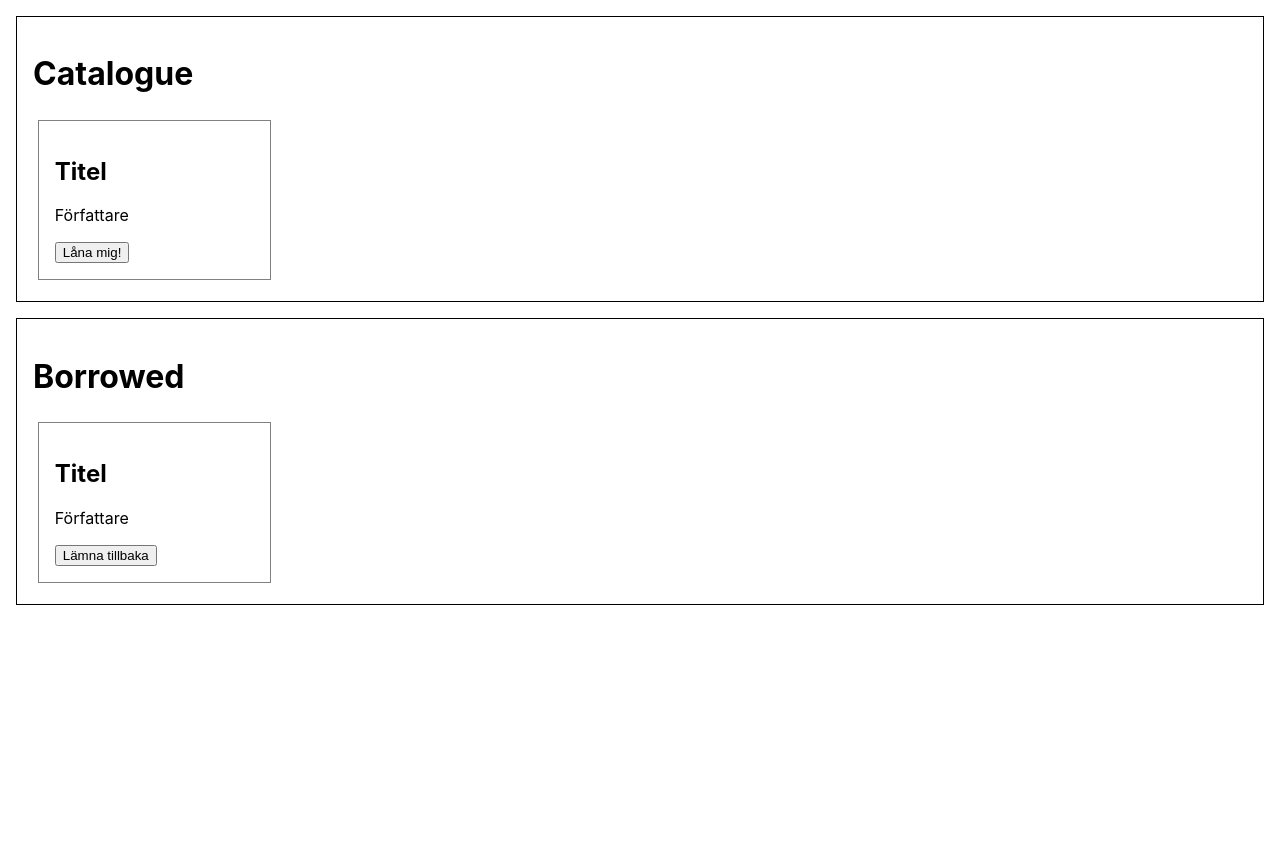
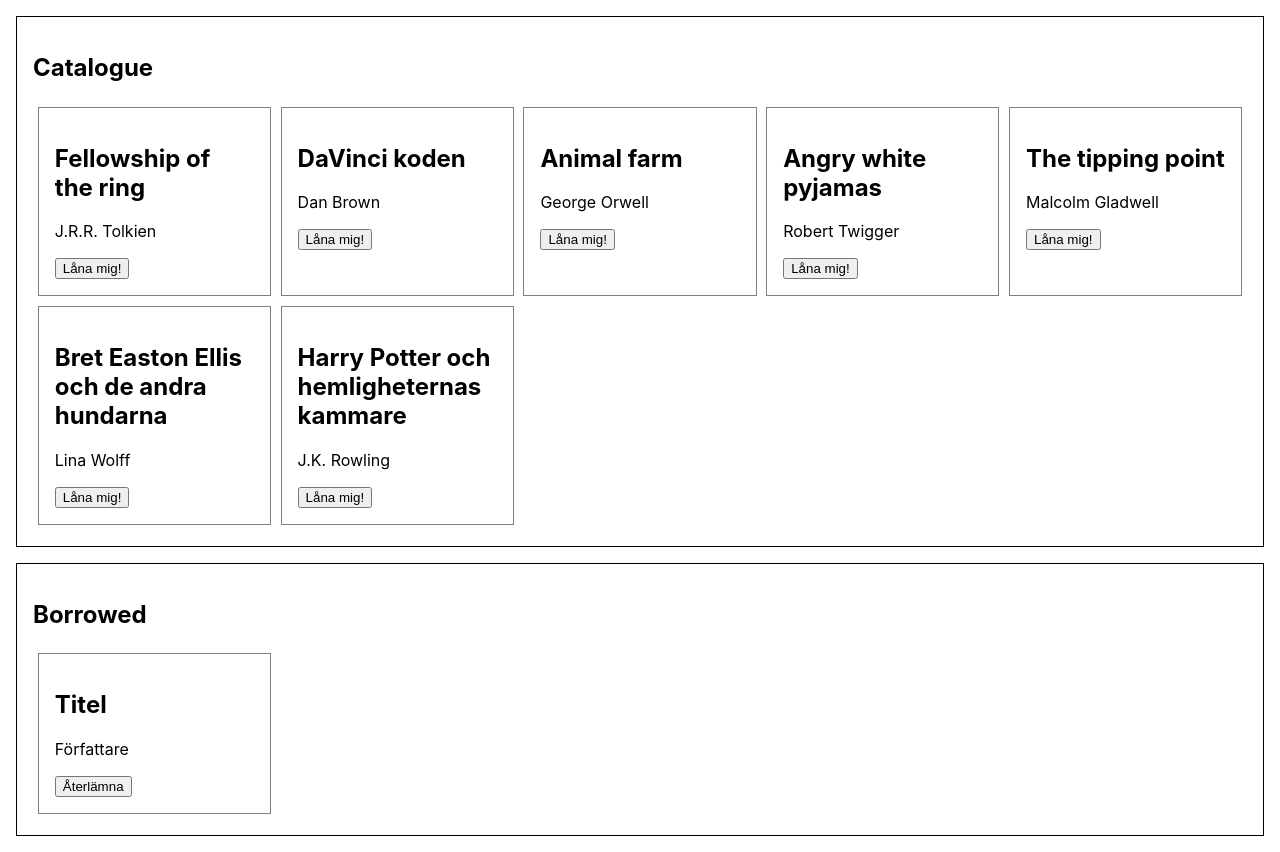
Before and after one commit to iths-sthm-feu20-effektiv/10-props-library, a React (Create React App) app: page / in a window 1280 px wide. Before the commit the page ends 800 px from the top, so only its background shows below. Built offline with nearby package versions, Linux system fonts and the light colour scheme.

Commit message:
Extracted HTML into components, feature folders

```diff
--- a/src/App.tsx
+++ b/src/App.tsx
@@ -1,34 +1,14 @@
 import React from 'react';
 import './App.css';
+import Catalogue from './components/catalogue/Catalogue'
+import BorrowList from './components/borrow/BorrowList'
 
 function App() {
     return (
         <main>
-            <div className="border">
-                <h1> Catalogue</h1>
+            <Catalogue />
 
-            	<div className="book-container">
-            		<div className="book-card">
-            			<h2>Titel</h2>
-            			<p> Författare </p>
-            			<button> Låna mig! </button>
-            		</div>
-
-            	</div>
-
-            </div>
-
-            <div className="border">
-    	       <h1> Borrowed </h1>
-
-            	<div className="book-container">
-            		<div className="book-card">
-            			<h2>Titel</h2>
-            			<p> Författare </p>
-            			<button> Lämna tillbaka</button>
-            		</div>
-            	</div>
-            </div>
+            <BorrowList />
         </main>
     );
 }
--- /dev/null
+++ b/src/components/borrow/BorrowList.tsx
@@ -0,0 +1,16 @@
+
+const BorrowList = () => (
+	<section className="border">
+	   <h1> Borrowed </h1>
+
+		<div className="book-container">
+			<div className="book-card">
+				<h2>Titel</h2>
+				<p> Författare </p>
+				<button> Återlämna </button>
+			</div>
+		</div>
+	</section>
+)
+
+export default BorrowList
--- /dev/null
+++ b/src/components/catalogue/Catalogue.tsx
@@ -0,0 +1,39 @@
+
+interface Book {
+	id: number,
+	title: string,
+	author: string
+}
+
+const books: Book[] = [
+	{ id: 1, title: 'Fellowship of the ring', author: 'J.R.R. Tolkien' },
+	{ id: 2, title: 'DaVinci koden', author: 'Dan Brown' },
+	{ id: 3, title: 'Animal farm', author: 'George Orwell' },
+	{ id: 4, title: 'Angry white pyjamas', author: 'Robert Twigger' },
+	{ id: 5, title: 'The tipping point', author: 'Malcolm Gladwell' },
+	{ id: 6, title: 'Bret Easton Ellis och de andra hundarna', author: 'Lina Wolff' },
+	{ id: 7, title: 'Harry Potter och hemligheternas kammare', author: 'J.K. Rowling' }
+]
+
+
+const Catalogue = () => (
+	<section className="border">
+		<h1> Catalogue</h1>
+
+		<div className="book-container">
+		{
+			books.map(book => (
+				<div className="book-card">
+					<h2> {book.title} </h2>
+					<p> {book.author} </p>
+					<button> Låna mig! </button>
+				</div>
+			))
+		}
+
+
+		</div>
+	</section>
+)
+
+export default Catalogue
```
